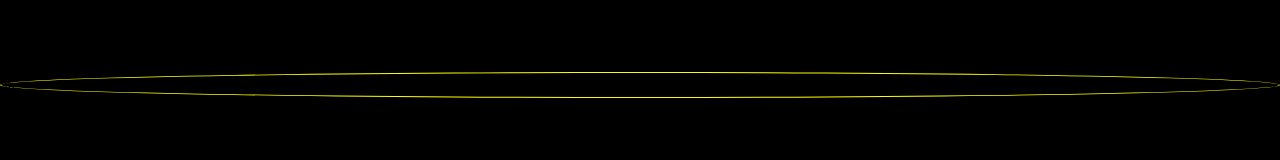
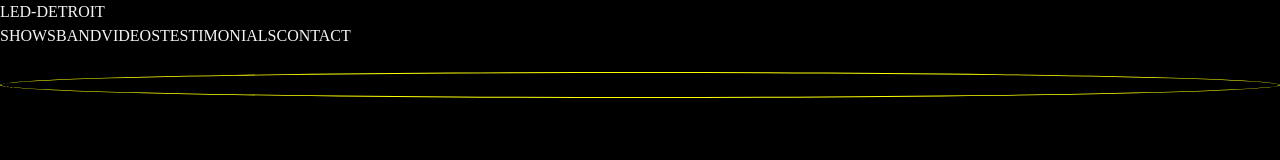
Before and after one commit to KKurzawa/led-detroit, a React (Vite) app: page / in a window 1280 px wide. Shown: the top 160 px of the page. Built offline with nearby package versions, Linux system fonts and the light colour scheme.

Commit message:
updated text color

```diff
--- a/src/App.css
+++ b/src/App.css
@@ -16,7 +16,10 @@
     /* variables */
 
     /* fonts */
-    --FONT-ONE: 'Kashmir Regular'
+    --FONT-ONE: 'Kashmir Regular';
+
+    /* colors */
+    --FONT-COLOR-ONE: whitesmoke;
   }
 
   main{
--- a/src/components/Header/Header.css
+++ b/src/components/Header/Header.css
@@ -7,4 +7,5 @@
 
 h1{
     font-family: 'Kashmir Regular';
+    color: var(--FONT-COLOR-ONE);
 }
--- a/src/components/Header/Header.jsx
+++ b/src/components/Header/Header.jsx
@@ -4,7 +4,7 @@ import Navbar from '../Navbar/Navbar.jsx'
 const Header = () => {
     return (
         <main className='flex flex-col items-center'>
-            <h1 className='flex text-5xl'>LED-DETROIT</h1>
+            <h1 className='header-header flex text-5xl'>LED-DETROIT</h1>
             <Navbar />
         </main>
 
--- a/src/components/Navbar/Navbar.css
+++ b/src/components/Navbar/Navbar.css
@@ -0,0 +1,3 @@
+.nav{
+    color: var(--FONT-COLOR-ONE)
+}
--- a/src/components/Navbar/Navbar.jsx
+++ b/src/components/Navbar/Navbar.jsx
@@ -2,7 +2,7 @@ import './Navbar.css'
 
 const Navbar = () => {
     return (
-        <nav className='flex justify-around w-full text-3xl'>
+        <nav className='nav flex justify-around w-full text-3xl'>
             <button onClick={() => setTimeout(() => {
                 const element = document.querySelector('#Shows');
                 element?.scrollIntoView({ behavior: 'smooth' })
```
